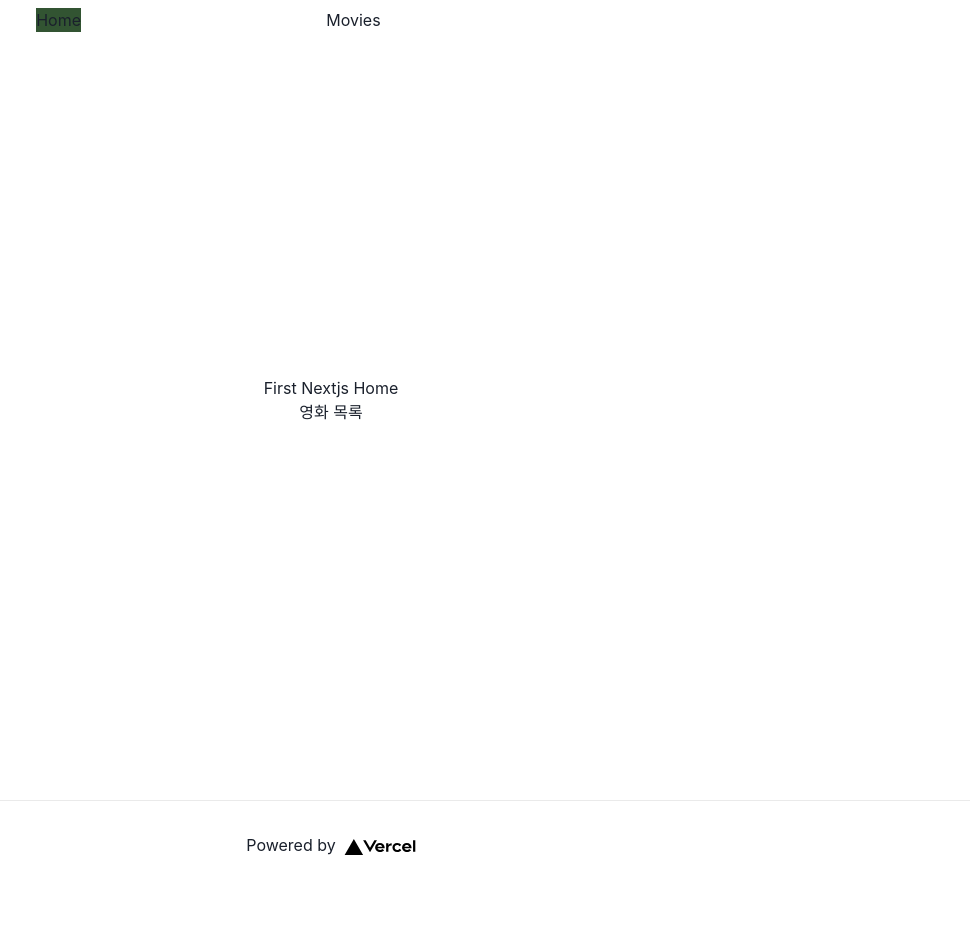
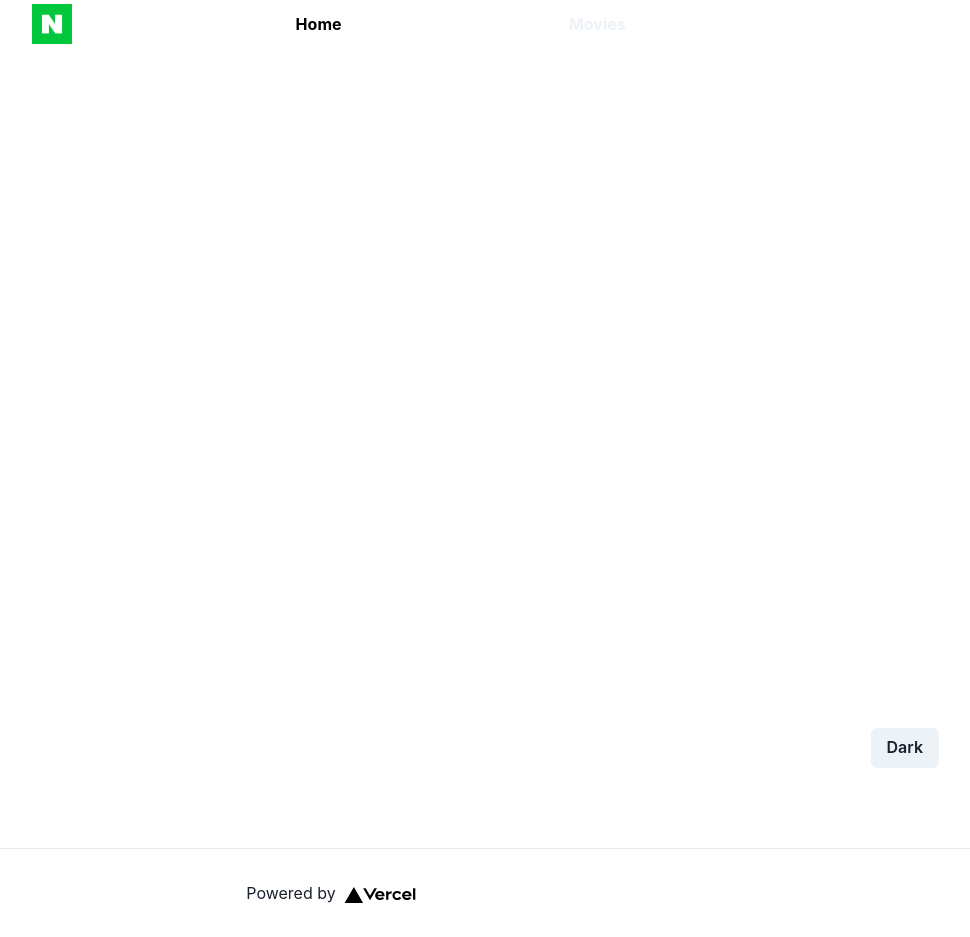
Before and after one commit to hoonn9/first-nextjs, a Next.js app: page / in a window 1280 px wide. Shown: the whole page, without its empty margins (309-1279 px from the left). Before the commit the page ends 889 px from the top, so only its background shows below. Built offline with nearby package versions, Linux system fonts and the light colour scheme.

Commit message:
Add next document, color mode

```diff
--- a/components/footer.tsx
+++ b/components/footer.tsx
@@ -12,7 +12,7 @@ const Footer: FC<Props> = ({ children }) => {
         target="_blank"
         rel="noopener noreferrer"
       >
-        Powered by{" "}
+        Powered by
         <span className={styles.logo}>
           <Image src="/vercel.svg" alt="Vercel Logo" width={72} height={16} />
         </span>
--- a/components/header.tsx
+++ b/components/head.tsx
@@ -1,16 +1,16 @@
 import { FC } from "react";
-import Head from "next/head";
+import NextHead from "next/head";
 
 interface Props {}
 
-const Header: FC<Props> = ({ children }) => {
+const Head: FC<Props> = ({}) => {
   return (
-    <Head>
+    <NextHead>
       <title>Create Next App</title>
       <meta name="description" content="Generated by create next app" />
       <link rel="icon" href="/favicon.ico" />
-    </Head>
+    </NextHead>
   );
 };
 
-export default Header;
+export default Head;
--- a/components/link-item.tsx
+++ b/components/link-item.tsx
@@ -1,6 +1,6 @@
 import { Link } from "@chakra-ui/layout";
-import { NextComponentType } from "next";
-import NextLink, { LinkProps } from "next/link";
+import { useColorModeValue } from "@chakra-ui/react";
+import NextLink from "next/link";
 import { FC, useMemo } from "react";
 
 type Props = {
@@ -9,13 +9,12 @@ type Props = {
 };
 
 const LinkItem: FC<Props> = ({ children, href, path }) => {
-  console.log(href, path);
-
   const activate = useMemo(() => href === path, [href, path]);
-
   return (
     <NextLink href={href}>
-      <Link bg={activate ? "#325432" : undefined}>{children}</Link>
+      <Link color={useColorModeValue(activate ? "black" : "gray.100", activate ? "white" : "gray")} fontWeight="bold">
+        {children}
+      </Link>
     </NextLink>
   );
 };
--- a/components/navbar.tsx
+++ b/components/navbar.tsx
@@ -1,39 +1,31 @@
 import { useColorModeValue } from "@chakra-ui/color-mode";
-import { Box, Container, Flex, Link, Stack } from "@chakra-ui/layout";
+import { Box, Center, Container, Flex, Wrap } from "@chakra-ui/react";
 import { FC } from "react";
-import NextLink from "next/link";
 import LinkItem from "./link-item";
-import { Router } from "next/dist/client/router";
-
+import Logo from "../public/logo.png";
+import Image from "next/image";
 interface Props {
   path: string;
 }
 
 const Navbar: FC<Props> = ({ children, path }) => {
   return (
-    <Box
-      as="nav"
-      position="fixed"
-      w="100%"
-      bg={useColorModeValue("#ffffff40", "#20202380")}
-    >
-      <Container
-        display="flex"
-        p={2}
-        alignItems="center"
-        justifyContent="space-between"
-      >
-        <Stack>
+    <Box as="nav" w="100%" bg={useColorModeValue("white", "black")}>
+      <Container display="flex" p={2} alignItems="center" justifyContent="space-between">
+        <Flex w="100%">
+          <Center justifyContent="space-between" w="100%">
+            <Wrap w="8" h="8">
+              <Image src={Logo} alt="logo" />
+            </Wrap>
             <LinkItem href="/" path={path}>
               Home
             </LinkItem>
-        </Stack>
-        <Stack>
+
             <LinkItem href="/movie" path={path}>
               Movies
             </LinkItem>
-        </Stack>
-        <Stack></Stack>
+          </Center>
+        </Flex>
       </Container>
     </Box>
   );
--- a/layouts/main.tsx
+++ b/layouts/main.tsx
@@ -1,21 +1,26 @@
 import { FC } from "react";
 import Navbar from "../components/navbar";
 import Footer from "../components/footer";
-import Header from "../components/header";
 import { Router } from "next/dist/client/router";
 import { Box } from "@chakra-ui/layout";
+import { Button, useColorMode, Center } from "@chakra-ui/react";
+import Head from "../components/head";
 
 interface Props {
   router: Router;
 }
 
 const Layout: FC<Props> = ({ children, router }) => {
+  const { colorMode, toggleColorMode } = useColorMode();
   return (
     <Box as="main">
-      <Header />
+      <Head />
       <Navbar path={router.asPath} />
       <main>{children}</main>
       <Footer />
+      <Center pos="fixed" right="8" bottom="8">
+        <Button onClick={toggleColorMode}>{colorMode === "light" ? "Dark" : "Light"}</Button>
+      </Center>
     </Box>
   );
 };
--- a/package.json
+++ b/package.json
@@ -3,7 +3,7 @@
   "version": "0.1.0",
   "private": true,
   "scripts": {
-    "dev": "next dev",
+    "dev": "PORT=4000 next dev",
     "build": "next build",
     "start": "next start",
     "lint": "next lint"
--- /dev/null
+++ b/pages/_document.tsx
@@ -0,0 +1,25 @@
+import { ColorModeScript, theme } from "@chakra-ui/react";
+import Document, { DocumentContext, Head, Html, Main, NextScript } from "next/document";
+
+class MyDocument extends Document {
+  static async getInitialProps(ctx: DocumentContext) {
+    const initialProps = await Document.getInitialProps(ctx);
+    console.log(ctx);
+    return initialProps;
+  }
+
+  render(): JSX.Element {
+    return (
+      <Html lang="en">
+        <Head />
+        <body>
+          <ColorModeScript initialColorMode={theme.config.initialColorMode} />
+          <Main />
+          <NextScript />
+        </body>
+      </Html>
+    );
+  }
+}
+
+export default MyDocument;
--- a/pages/index.tsx
+++ b/pages/index.tsx
@@ -1,17 +1,13 @@
+import { Box, Container } from "@chakra-ui/react";
 import type { NextPage } from "next";
 import Link from "next/link";
 import styles from "../styles/Home.module.css";
 
 const Home: NextPage = () => {
   return (
-    <div className={styles.container}>
-      <main className={styles.main}>
-        <div>First Nextjs Home</div>
-        <div>
-          <Link href="/movie">영화 목록</Link>
-        </div>
-      </main>
-    </div>
+    <Container minH="100vh">
+      <Box></Box>
+    </Container>
   );
 };
 
```
Also changed, not shown: pages/movie/index.tsx (+16 -10 lines), styles/theme.ts (added, +10 -0 lines), public/logo.png (added). Lines whose indentation alone changed are shown as unchanged.
